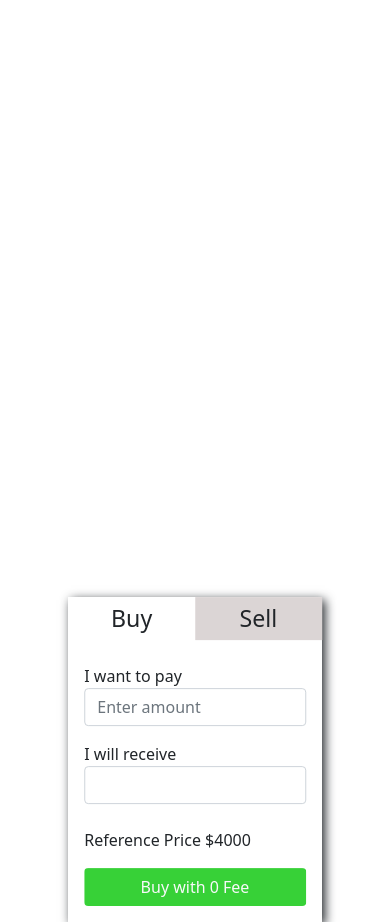
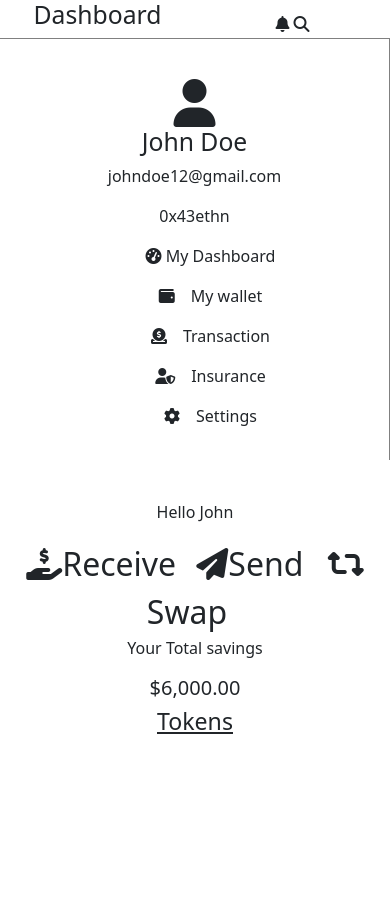
Before and after one commit to Beeaxh/beeaxh, a plain HTML site: page wallet.html in a window 390 px wide. After the commit the page ends 844 px from the top, so only its background shows below. Drawn offline with nearby package versions, Linux system fonts and the light colour scheme.

Commit message:
wallet responsive

```diff
--- a/style.css
+++ b/style.css
@@ -236,12 +236,16 @@ body {
 }
 .gridBody {
   display: grid;
-  grid-template-columns: 20% 70%;
+  grid-template-columns: auto auto auto auto auto auto;
   background-color: rgba(188, 105, 221, 0.1);
 }
 .side {
+  grid-column: 1 / 3;
   height: 100%;
   border-right: 1px solid grey;
+}
+.mainWallet {
+  grid-column: 3 / 7;
 }
 .sideTop {
   text-align: center;
@@ -286,6 +290,16 @@ body {
   text-align: center;
   padding: 0.5rem;
   background-color: #dbd5d5;
+}
+input[type="text"],
+select {
+  width: 100%;
+  padding: 12px 20px;
+  margin: 8px 0;
+  display: inline-block;
+  border: 1px solid #ccc;
+  border-radius: 4px;
+  box-sizing: border-box;
 }
 .otc {
   position: relative;
@@ -462,6 +476,9 @@ input[type="number"]:nth-child(n + 4) {
     outline: none;
     width: 100%;
   }
+  .mainWallet {
+    grid-column: 1 / 7;
+  }
 }
 @media screen and (max-width: 580px) {
   .main {
@@ -515,4 +532,8 @@ input[type="number"]:nth-child(n + 4) {
     transform: translate(-50%, -50%);
     box-shadow: 3px 3px 10px;
   }
+
+  .mainWallet {
+    grid-column: 1 / 7;
+  }
 }
--- a/wallet.html
+++ b/wallet.html
@@ -26,7 +26,7 @@
     <title>wallet</title>
   </head>
   <body>
-    <!-- <div class="flexTop">
+    <div class="flexTop">
       <div class="topTextDiv"><h2>Dashboard</h2></div>
       <div class="topIconDiv">
         <i class="fa-solid fa-bell mt-3"></i>
@@ -34,6 +34,40 @@
       </div>
     </div>
     <div class="container-fluid gridBodycontainer-fluid">
+      <div class="row">
+        <div class="col-md-4 p-3 side ">
+          <div class="sideTop mt-4">
+            <i class="fa-solid fa-user fa-3x"></i>
+            <h2>John Doe</h2>
+            <p>johndoe12@gmail.com</p>
+            <p>0x43ethn</p>
+          </div>
+          <div class="sideBottom">
+            <ul class="sideBottomList">
+              <li>
+                <i class="fa-solid fa-gauge-high"></i> My Dashboard
+              </li>
+              <li class="mt-3"><i class="fa-solid fa-wallet me-3"></i></i>My wallet</li>
+              <li  class="mt-3"><i class="fa-solid fa-circle-dollar-to-slot me-3"></i></i>Transaction</li>
+              <li  class="mt-3"><i class="fa-solid fa-user-shield me-3"></i>Insurance</li>
+              <li  class="mt-3"><i class="fa-solid fa-gear me-3"></i>Settings</li>
+            </ul>
+          </div>
+        </div>
+        <div class="col-md-8 p-3 mainWallet mt-4 ">
+          <div class="mainTop">
+              <p>Hello John</p>
+              <i class="fa-solid fa-hand-holding-dollar fa-2x"></i><span class="mainWalletText me-3" >Receive</span>
+              <i class="fa-solid fa-paper-plane fa-2x"></i><span  class="mainWalletText me-3" >Send </span>
+              <i class="fa-solid fa-retweet fa-2x"></i><span  class="mainWalletText me-3" >Swap</span>
+              <p>Your Total savings</p>
+              <h5>$6,000.00</h5>
+          </div>
+          <h3 class="tokensHead">Tokens</h3>
+
+      </div>
+
+      <!-- </div>
       <div class="gridBody">
         <div class="side ">
           <div class="sideTop mt-4">
@@ -68,26 +102,26 @@
         </div>
       </div>
     </div> -->
-    <div class="buyAndSell">
+    <!-- <div class="buyAndSell">
       <div class="flexBuyAndSell">
         <h3 class="buy">Buy</h3>
         <h3 class="sell">Sell</h3>
       </div>
-      <form class="p-3">
-        <div class="form-group">
-          <label for="exampleInputEmail1">I want to pay</label>
-          <input
-            type="input"
-            class="form-control"
-            id="exampleInputEmail1"
-            aria-describedby="emailHelp"
-            placeholder="Enter amount"
-          />
-        </div>
-        <div class="form-group mt-3">
-          <label for="receive">I will receive</label>
-          <input type="password" class="form-control" id="receive" />
-        </div>
+
+      <form action="" class="p-4">
+        <label for="send">I want to pay</label>
+        <select id="send" name="send">
+          <option value="Bitcoin">₿ Bitcoin</option>
+          <option value="Xrp">Xrp</option>
+          <option value="Solana">Solana</option>
+        </select>
+
+        <label for="send">I will receive</label>
+        <select id="send" name="send">
+          <option value="Bitcoin">₿ Bitcoin</option>
+          <option value="Xrp">Xrp</option>
+          <option value="Solana">Solana</option>
+        </select>
         <br />
 
         <p class="referencePrice">Reference Price $4000</p>
@@ -98,6 +132,6 @@
           </button>
         </div>
       </form>
-    </div>
+    </div> -->
   </body>
 </html>
```
